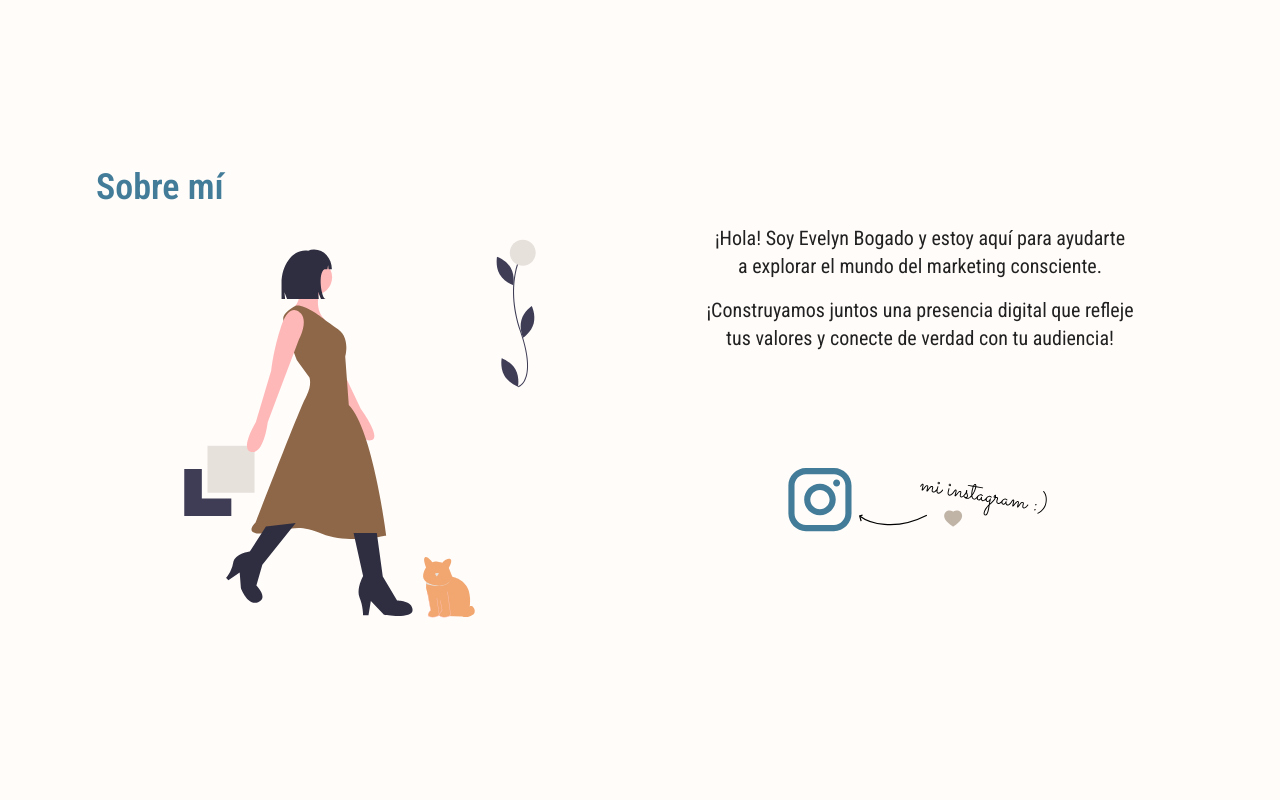
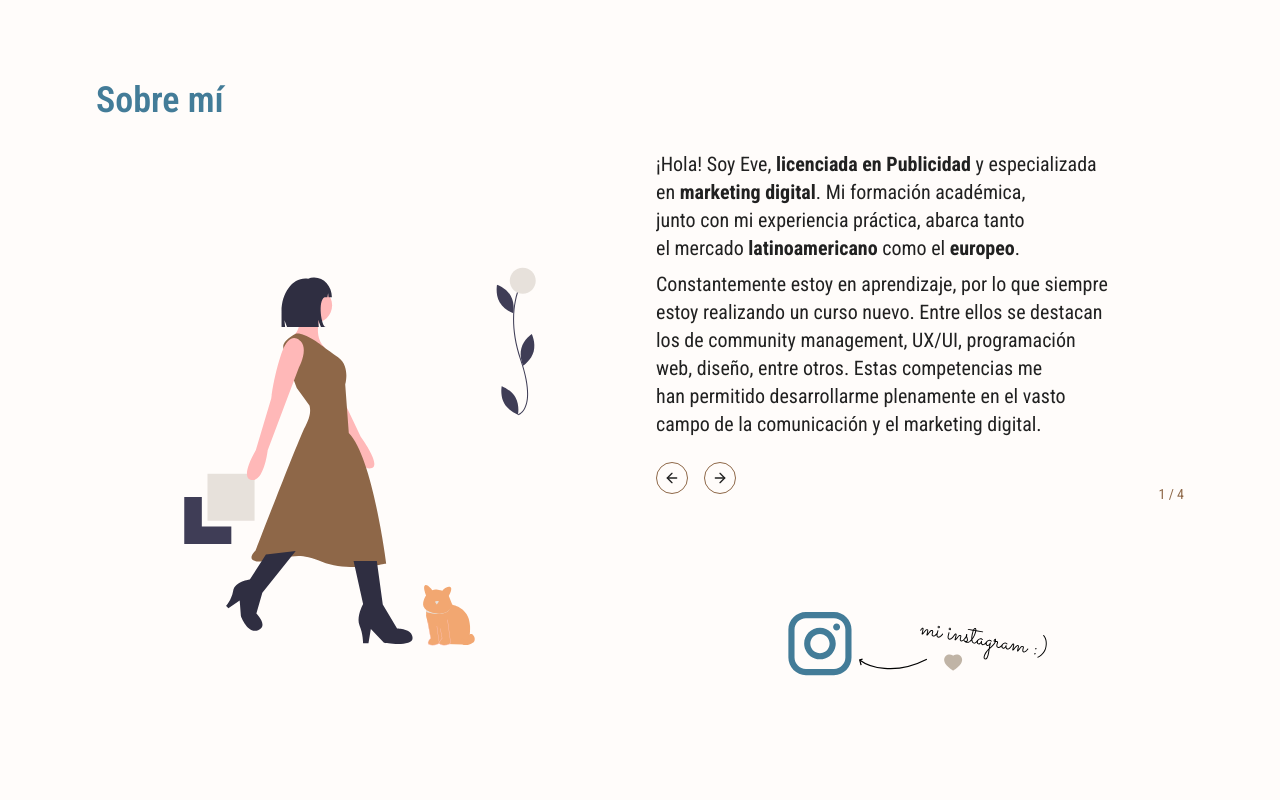
Before and after one commit to SebastianCoceres/eve-page, a Next.js app: page / in a window 1280 px wide. Shown: the part 2400-3200 px from the top of the page. Built offline with nearby package versions, Linux system fonts and the light colour scheme.

Commit message:
feat: 🎸 agregar texto en seccion sobre mi con carousel

```diff
--- a/components/sections/SobreMi.tsx
+++ b/components/sections/SobreMi.tsx
@@ -5,9 +5,27 @@ import { useIsInViewWithStore } from "@/hooks/useIsInViewWithStore";
 import Link from "next/link";
 import { Button } from "../ui/Button";
 import { Instagram } from "../vectors/Instragram";
+import { Carousel, CarouselApi, CarouselContent, CarouselItem, CarouselNext, CarouselPrevious } from "../ui/Carousel";
+import { useEffect, useState } from "react";
 
 export const SobreMi = () => {
+    const [api, setApi] = useState<CarouselApi>()
+    const [current, setCurrent] = useState(0)
+    const [count, setCount] = useState(0)
     const { ref } = useIsInViewWithStore("about")
+
+    useEffect(() => {
+        if (!api) {
+            return
+        }
+
+        setCount(api.scrollSnapList().length)
+        setCurrent(api.selectedScrollSnap() + 1)
+
+        api.on("select", () => {
+            setCurrent(api.selectedScrollSnap() + 1)
+        })
+    }, [api])
     return (
         <section id="about" className=" flex flex-col justify-center items-center flex-fill min-h-screen bg-background py-16">
             <div ref={ref} className="container md:max-w-6xl mx-auto">
@@ -19,13 +37,62 @@ export const SobreMi = () => {
                             <Link href="/sobre-mi">Quiero conocerte más</Link>
                         </Button> */}
                     </div>
-                    <div className="w-full sm:w-1/2 px-4 mb-4 text-md md:text-xl text-center text-balance">
-                        <p className="mb-4">
+                    <div className="w-full sm:w-1/2 px-4 mb-4 text-md md:text-xl text-balance">
+                        <Carousel setApi={setApi} opts={{ loop: true, align: 'center' }}>
+                            <CarouselContent >
+                                <CarouselItem className="flex flex-col justify-center items-center">
+                                    <p>
+                                        ¡Hola! Soy Eve, <strong>licenciada en Publicidad</strong> y especializada en <strong>marketing digital</strong>. Mi formación académica, junto con mi experiencia práctica, abarca tanto el mercado <strong>latinoamericano</strong> como el <strong>europeo</strong>.
+                                    </p>
+                                    <p>
+                                        Constantemente estoy en aprendizaje, por lo que siempre estoy realizando un curso nuevo. Entre ellos se destacan los de community management, UX/UI, programación web, diseño, entre otros. Estas competencias me han permitido desarrollarme plenamente en el vasto campo de la comunicación y el marketing digital.
+                                    </p>
+
+                                </CarouselItem>
+                                <CarouselItem className="flex flex-col justify-center items-center">
+                                    <p>
+                                        Afortunadamente, en mi trayectoria me he cruzado con personas muy profesionales y generosas que me han guiado en este hermoso camino. Gracias a ellos, he podido adquirir valiosos conocimientos y experiencias que me han permitido crecer en este campo.
+                                    </p>
+                                    <p>
+                                        He trabajado con diversos clientes, desde el <strong>Museo de la Evolución Humana</strong> en Burgos, así como con la <strong>Televisión de Galicia</strong>.  Además, he participado en proyectos dedicados al cuidado del medio ambiente como <strong>LIFE SMART AgroMobility</strong>, y en sectores más comerciales con empresas de venta de ropa y accesorios.
+                                    </p>
+                                </CarouselItem>
+                                <CarouselItem className="flex flex-col justify-center items-center">
+                                    <p>
+                                        Mi recorrido es amplio y variado, y me permite la adaptación a diferentes industrias y necesidades.
+                                    </p>
+                                    <p>
+                                        Hoy, tengo la suerte de trabajar para mí misma, lo que me ha llevado a expandir mis horizontes y ofrecer mis servicios en el mercado español. Mi objetivo es cruzar fronteras y colaborar con quienes buscan <strong>potenciar su presencia digital</strong>. Estoy aquí para aportar toda mi experiencia y dedicación, orientándome siempre a las necesidades específicas de cada proyecto.
+                                    </p>
+                                </CarouselItem>
+                                <CarouselItem className="flex flex-col justify-center items-center">
+                                    <p>
+                                        Creo firmemente en la importancia de la <strong>transparencia, la innovación y el compromiso</strong>. Mi objetivo es ayudar a las marcas a contar su historia de manera auténtica y efectiva, conectando con su audiencia de una manera genuina.
+                                    </p>
+                                    <p>
+
+                                        Si buscas a alguien que combine profesionalidad con un trato cercano y personalizado, estaré encantada de ayudarte a alcanzar tus metas.  <strong>¡Conectemos y hagamos crecer tu marca juntos!
+                                        </strong>
+                                    </p>
+
+                                </CarouselItem>
+                            </CarouselContent>
+                            <div className="flex justify-between items-center mt-4">
+                                <div className="flex gap-4">
+                                    <CarouselPrevious className="static" />
+                                    <CarouselNext className="static" />
+                                </div>
+                                <div className="py-2 text-center text-sm text-primary">
+                                    {current} / {count}
+                                </div>
+                            </div>
+                        </Carousel>
+                        {/* <p className="mb-4">
                             ¡Hola! Soy Evelyn Bogado y estoy aquí para ayudarte a explorar el mundo del marketing consciente.
                         </p>
                         <p className="mb-4">
                             ¡Construyamos juntos una presencia digital que refleje tus valores y conecte de verdad con tu audiencia!
-                        </p>
+                        </p> */}
                         <Link href="https://www.instagram.com/evelyn.digitalmkt/" target="_blank" rel="noopener noreferrer" className="flex justify-center group">
                             <Instagram className="w-full aspect-[2/1] sm:scale-50" />
                         </Link>
```
